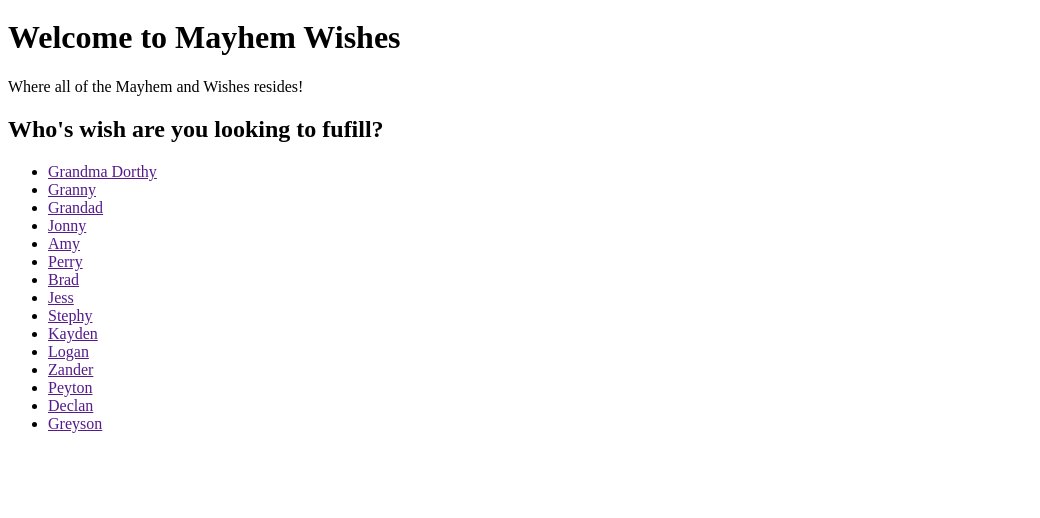
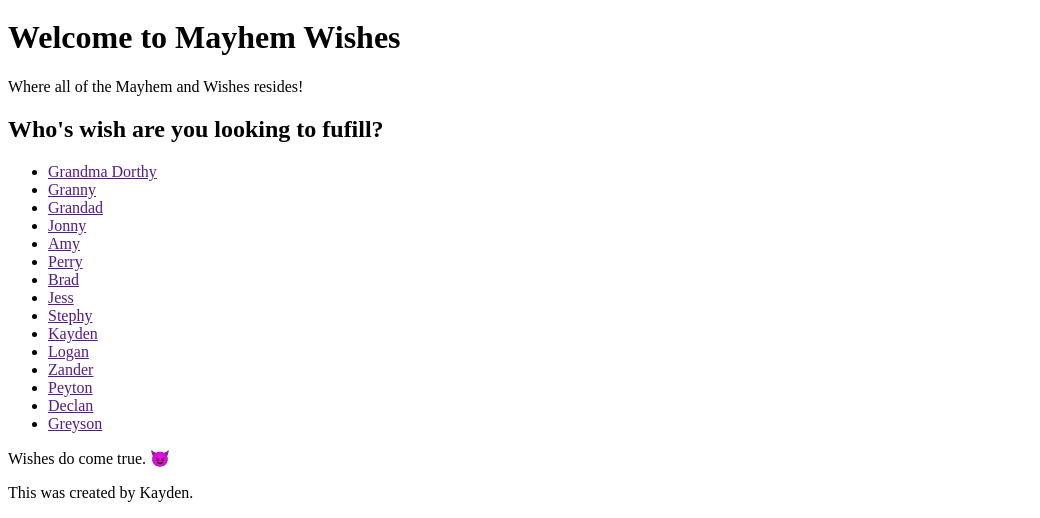
Before and after one commit to ImBatman0115/MayhemWishes, a plain HTML site: page index.html in a window 1280 px wide. Shown: the part 1296-1814 px from the top of the page, without its empty margins (0-1040 px from the left). Before the commit the page ends 1745 px from the top, so only its background shows below. Drawn offline with Linux system fonts and the light colour scheme.

Commit message:
added footer content

```diff
--- a/index.html
+++ b/index.html
@@ -37,7 +37,8 @@
     </nav>
    </main>
    <footer>
-
+    <p>Wishes do come true. &#x1F608;</p>
+    <p>This was created by Kayden.</p>
    </footer>
 </body>
 </html>
```
